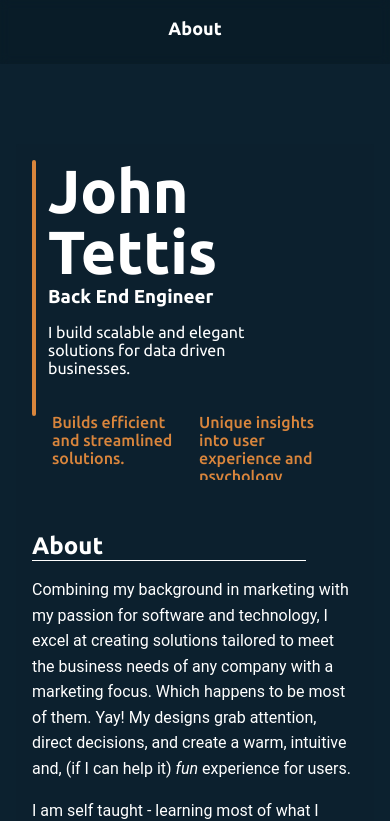
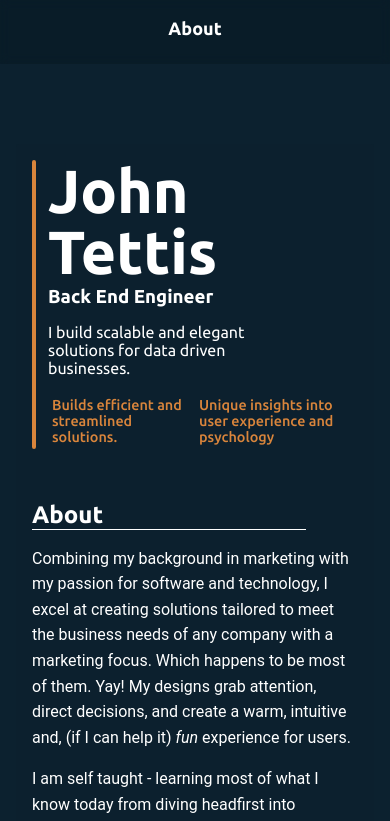
Before and after one commit to john-tettis/portfolio-updated, a React (Create React App) app: page / in a window 390 px wide. Shown: the top 821 px of the page. Built offline with nearby package versions, Linux system fonts and the light colour scheme.

Commit message:
removed height, updated before.

```diff
--- a/src/styles/Bio.css
+++ b/src/styles/Bio.css
@@ -5,10 +5,10 @@
     color:white;
     text-align:left;
     padding: 0 1rem;
-    height:20rem;
     margin:1rem;
     /* border-left: solid 3px var(--color-3); */
     overflow-x: hidden;
+    /* min-width:500px; */
 
 }
 .bio::before {
@@ -17,7 +17,7 @@
     left:0;
     top:0;
     width: 4px;
-    height: 80%;
+    height: 100%;
     background-color:var(--color-3);
     border-radius: 30px;
 }
@@ -37,10 +37,16 @@
     color:var(--color-3);
     font-weight: 500;
     width:50%;
-    padding:4px
+    /* padding:4px; */
+
     /* margin-right: 3rem */
 
 
+}
+.sub-desc > p{
+    margin-top:0;
+    margin-bottom:0;
+    font-size:.9rem;
 }
 .desc-container{
     /* padding: .5rem; */
@@ -91,5 +97,12 @@ animation: slideIn .8s ease forwards;
     .name{
         font-size:3.8rem
     }
+    .sub-desc{
+        max-width:12rem;
+        padding:4px
+        /* margin-right: 3rem */
+
+
+    }
 
 }
```
